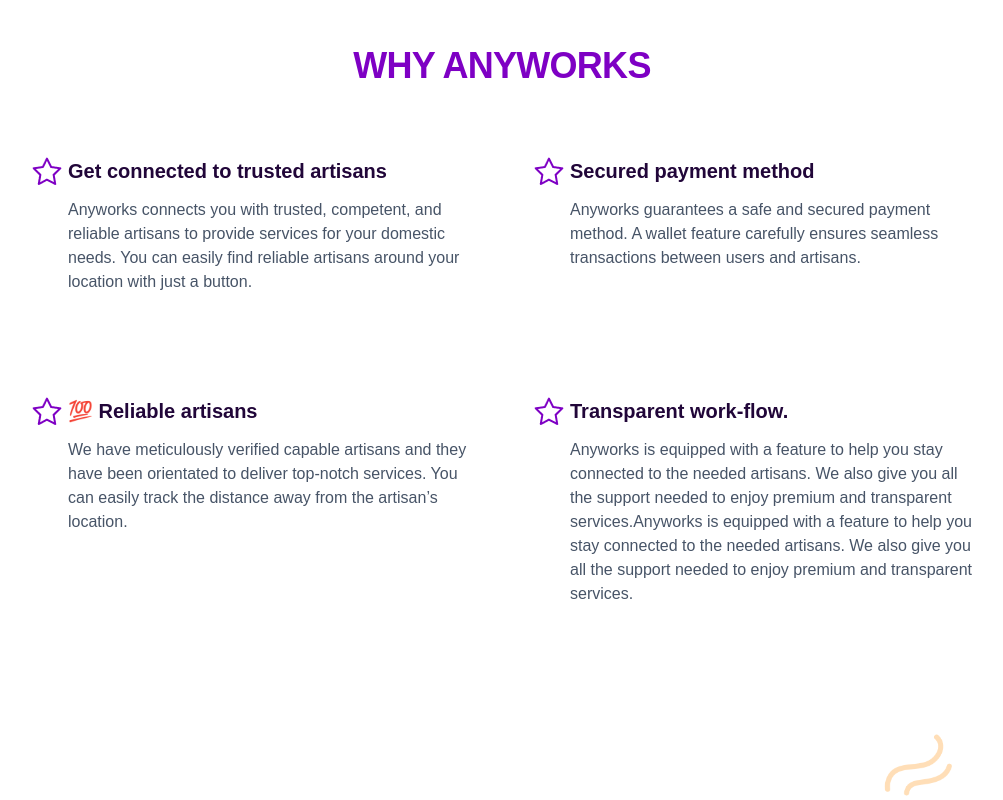
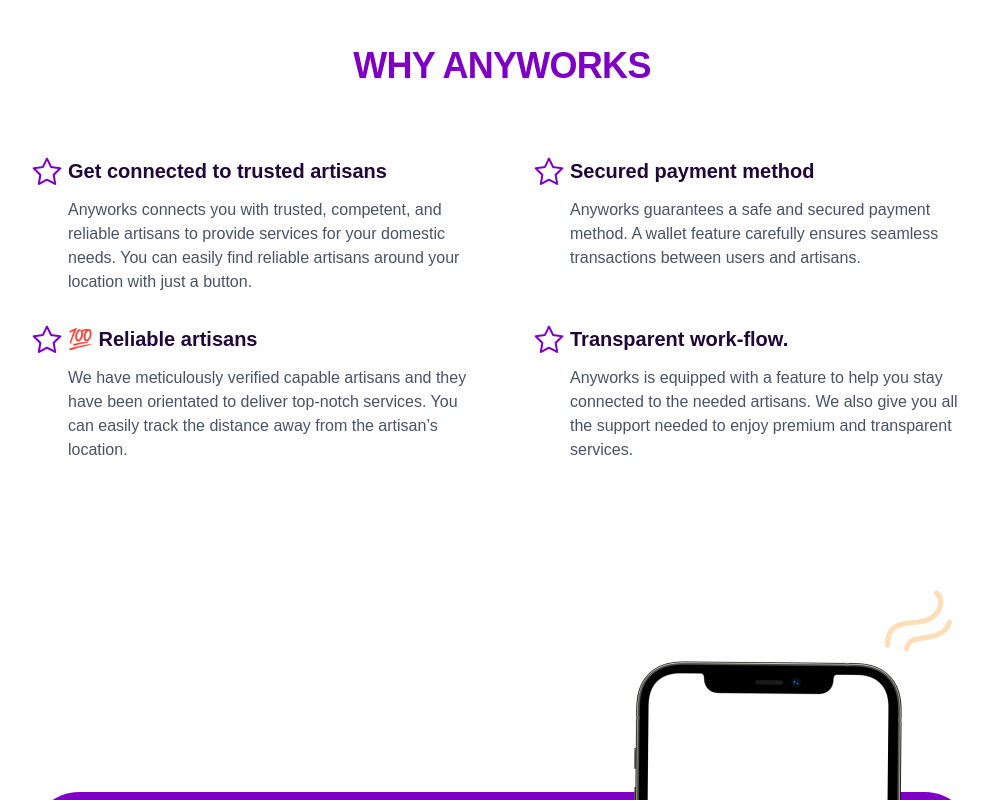
Before and after one commit to Aliiiu/anyworks, a Next.js app: page / in a window 1280 px wide. Shown: the part 3673-4473 px from the top of the page, without its empty margins (138-1141 px from the left). Built offline with nearby package versions, Linux system fonts and the light colour scheme; a web font is replaced by a local one.

Commit message:
UPDATE; web content

```diff
--- a/components/section/Howitworks/StepsForArtisians.tsx
+++ b/components/section/Howitworks/StepsForArtisians.tsx
@@ -47,7 +47,7 @@ const StepsForArtisians = () => {
 			</div>
 			<div className='xl:w-[60%]'>
 				<h3 className='font-semibold capitalize text-left leading-[45px] text-[#1D2939]'>
-					Easy steps For <br /> Anyworks{' '}
+					5 Easy steps For <br /> All Anyworks{' '}
 					<span className='text-[#7E00C4]'>artisians</span>
 				</h3>
 				<div className='absolute hidden xl:block top-50 left-10'>
--- a/components/section/Howitworks/StepsForUsers.tsx
+++ b/components/section/Howitworks/StepsForUsers.tsx
@@ -47,7 +47,7 @@ const StepsForUsers = () => {
 			</div>
 			<div className='md:w-[63%] relative'>
 				<h3 className='font-semibold text-[#1D2939] lg:leading-[45px] leading-[38px] text-left capitalize'>
-					Easy steps For <br /> Anyworks{' '}
+					5 Easy steps For <br /> All Anyworks{' '}
 					<span className='text-[#7E00C4]'>Users</span>
 				</h3>
 				<div className='absolute hidden xl:block top-[-10px] right-[130px]'>
--- a/components/section/WhyAnyWorks/benefit-data.tsx
+++ b/components/section/WhyAnyWorks/benefit-data.tsx
@@ -23,6 +23,6 @@ export const reasons: reasonType[] = [
 	{
 		id: 4,
 		title: 'Transparent work-flow.',
-		content: `Anyworks is equipped with a feature to help you stay connected to the needed artisans. We also give you all the support needed to enjoy premium and transparent services.Anyworks is equipped with a feature to help you stay connected to the needed artisans. We also give you all the support needed to enjoy premium and transparent services.`,
+		content: `Anyworks is equipped with a feature to help you stay connected to the needed artisans. We also give you all the support needed to enjoy premium and transparent services.`,
 	},
 ];
```
